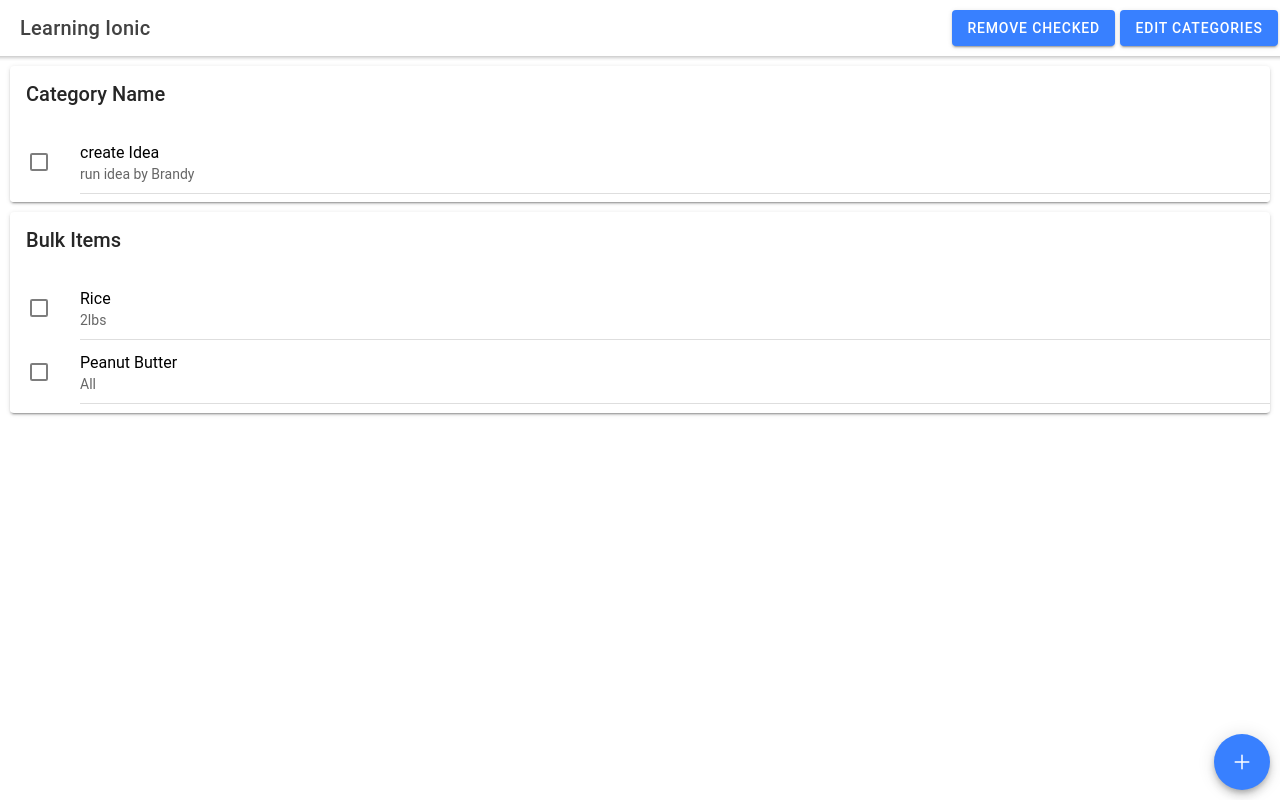
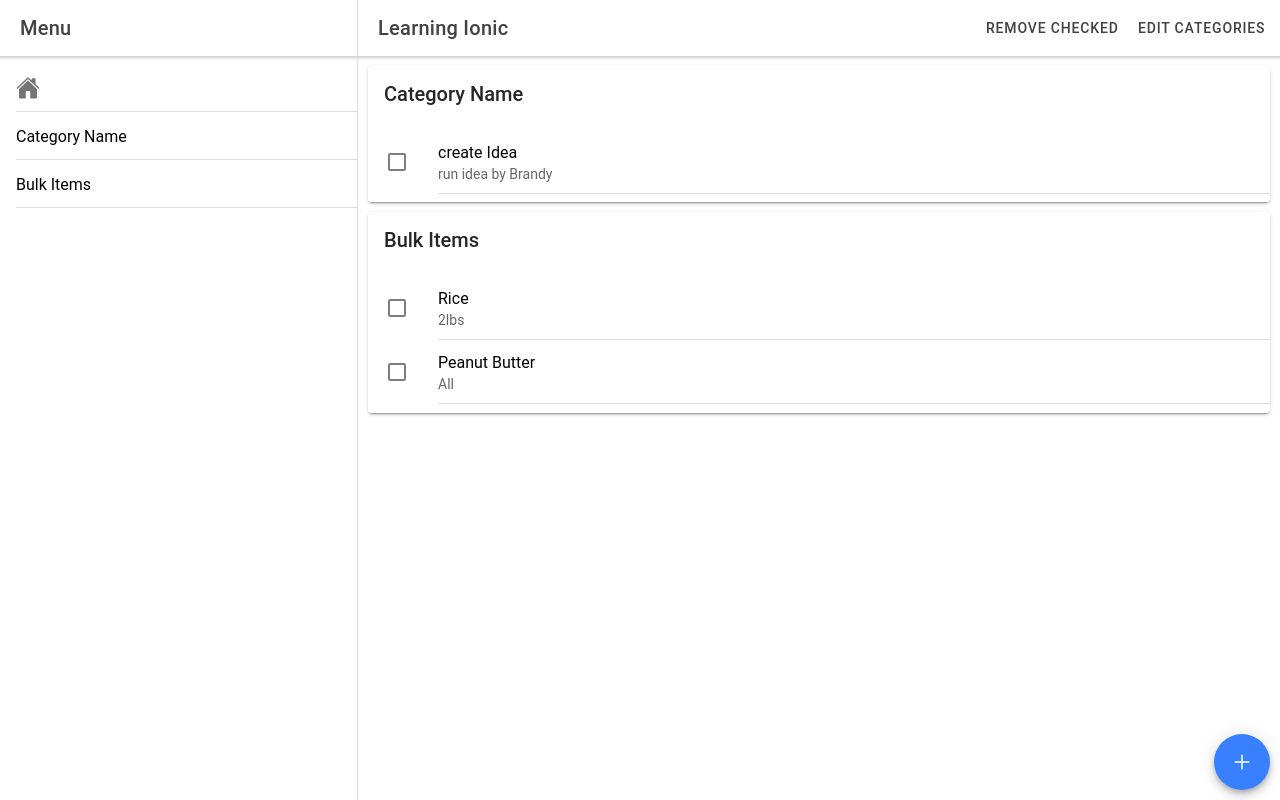
Before and after one commit to thegouge/Groceries, a React (Create React App) app: page /home in a window 1280 px wide. Built offline with nearby package versions, Linux system fonts and the light colour scheme; the HTML template or start-up script is replaced by a standard one.

Commit message:
added a side menu

```diff
--- a/src/App.tsx
+++ b/src/App.tsx
@@ -10,6 +10,7 @@ import {
   IonContent,
   IonList,
   IonItem,
+  IonSplitPane,
 } from "@ionic/react";
 import {IonReactRouter} from "@ionic/react-router";
 /* Core CSS required for Ionic components to work properly */
@@ -34,16 +35,21 @@ import "./theme/variables.css";
 import Home from "./pages/Home";
 import NewItem from "./pages/newItem";
 
+import Menu from "./components/Menu";
+
 import "./global.css";
 
 const App: React.FC = () => (
   <IonApp>
     <IonReactRouter>
-      <IonRouterOutlet>
-        <Route path="/home" component={Home} exact={true} />
-        <Route path="/new" component={NewItem} exact={true} />
-        <Redirect exact from="/" to="/home" />
-      </IonRouterOutlet>
+      <IonSplitPane id="nav" contentId="main">
+        <Menu />
+        <IonRouterOutlet id="main">
+          <Route path="/home" component={Home} exact={true} />
+          <Route path="/new" component={NewItem} exact={true} />
+          <Redirect exact from="/" to="/home" />
+        </IonRouterOutlet>
+      </IonSplitPane>
     </IonReactRouter>
   </IonApp>
 );
--- /dev/null
+++ b/src/components/Menu.tsx
@@ -0,0 +1,41 @@
+import {
+  IonContent,
+  IonHeader,
+  IonIcon,
+  IonItem,
+  IonLabel,
+  IonList,
+  IonMenu,
+  IonMenuToggle,
+  IonTitle,
+  IonToolbar,
+} from "@ionic/react";
+import React from "react";
+import {RouteComponentProps, withRouter} from "react-router-dom";
+import {home} from "ionicons/icons";
+
+import {testList} from "../lib/defaultData";
+
+const Menu: React.FunctionComponent = () => (
+  <IonMenu contentId="main">
+    <IonHeader>
+      <IonToolbar>
+        <IonTitle>Menu</IonTitle>
+      </IonToolbar>
+    </IonHeader>
+    <IonContent>
+      <IonList>
+        <IonItem>
+          <IonIcon icon={home} />
+        </IonItem>
+        {testList.map((category) => (
+          <IonItem key={category.id}>
+            <IonLabel>{category.name}</IonLabel>
+          </IonItem>
+        ))}
+      </IonList>
+    </IonContent>
+  </IonMenu>
+);
+
+export default withRouter(Menu);
--- a/src/pages/Home.tsx
+++ b/src/pages/Home.tsx
@@ -13,6 +13,7 @@ import {
   IonList,
   IonItem,
   IonMenuButton,
+  IonButtons,
 } from "@ionic/react";
 import {ItemReorderEventDetail} from "@ionic/core";
 import React, {useState} from "react";
@@ -81,33 +82,15 @@ const Home: React.FC<RouteComponentProps> = (props) => {
     <IonPage>
       <IonHeader>
         <IonToolbar>
-          <IonMenuButton />
+          <IonMenuButton slot="start" />
           <IonTitle slot="start">Learning Ionic</IonTitle>
-          <IonButton slot="end" onClick={removeChecked}>
-            Remove Checked
-          </IonButton>
-          <IonButton slot="end" onClick={toggleCatReorder}>
-            Edit Categories
-          </IonButton>
+          <IonButtons slot="end">
+            <IonButton onClick={removeChecked}>Remove Checked</IonButton>
+            <IonButton onClick={toggleCatReorder}>Edit Categories</IonButton>
+          </IonButtons>
         </IonToolbar>
       </IonHeader>
       <IonContent>
-        <IonMenu contentId="whut">
-          <IonHeader>
-            <IonToolbar color="primary">
-              <IonTitle>Start Menu</IonTitle>
-            </IonToolbar>
-          </IonHeader>
-          <IonContent>
-            <IonList>
-              <IonItem>Menu Item</IonItem>
-              <IonItem>Menu Item</IonItem>
-              <IonItem>Menu Item</IonItem>
-              <IonItem>Menu Item</IonItem>
-              <IonItem>Menu Item</IonItem>
-            </IonList>
-          </IonContent>
-        </IonMenu>
         <IonReorderGroup onIonItemReorder={doReorder}>
           {categoryList}
         </IonReorderGroup>
```
Also changed, not shown: src/pages/Category.tsx (added, +7 -0 lines).
